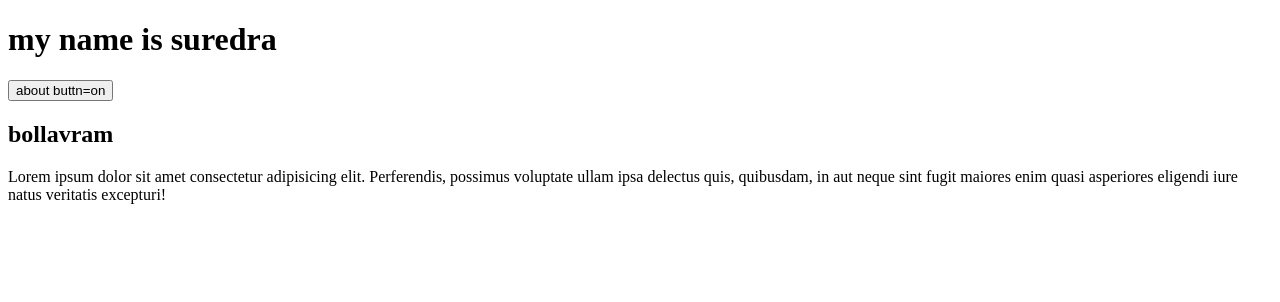
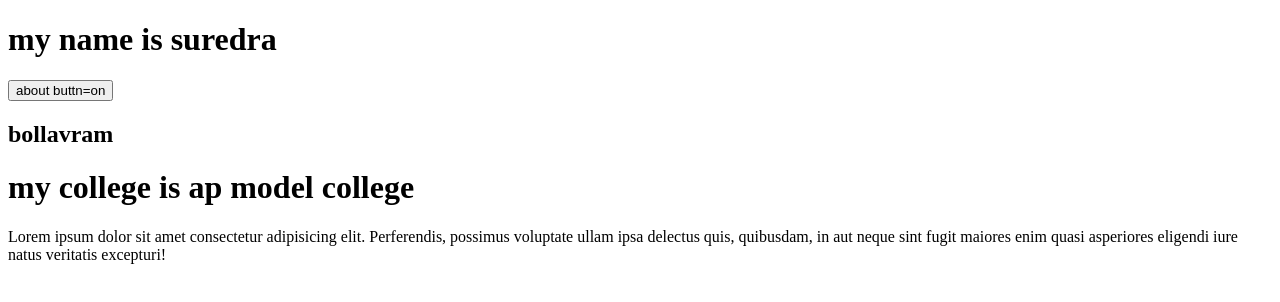
Before and after one commit to 2000031628/traning, a plain HTML site: page about.html in a window 1280 px wide. Drawn offline with Linux system fonts and the light colour scheme.

Commit message:
surendra chnages

```diff
--- a/about.html
+++ b/about.html
@@ -11,6 +11,8 @@
     </h1>
     <button>about buttn=on</button>
     <h2>bollavram</h2>
+    <h1>my college is ap model college</h1>
+
     <p>Lorem ipsum dolor sit amet consectetur adipisicing elit. Perferendis, possimus voluptate ullam ipsa delectus quis, quibusdam, in aut neque sint fugit maiores enim quasi asperiores eligendi iure natus veritatis excepturi!</p>
 </body>
 </html>
```
